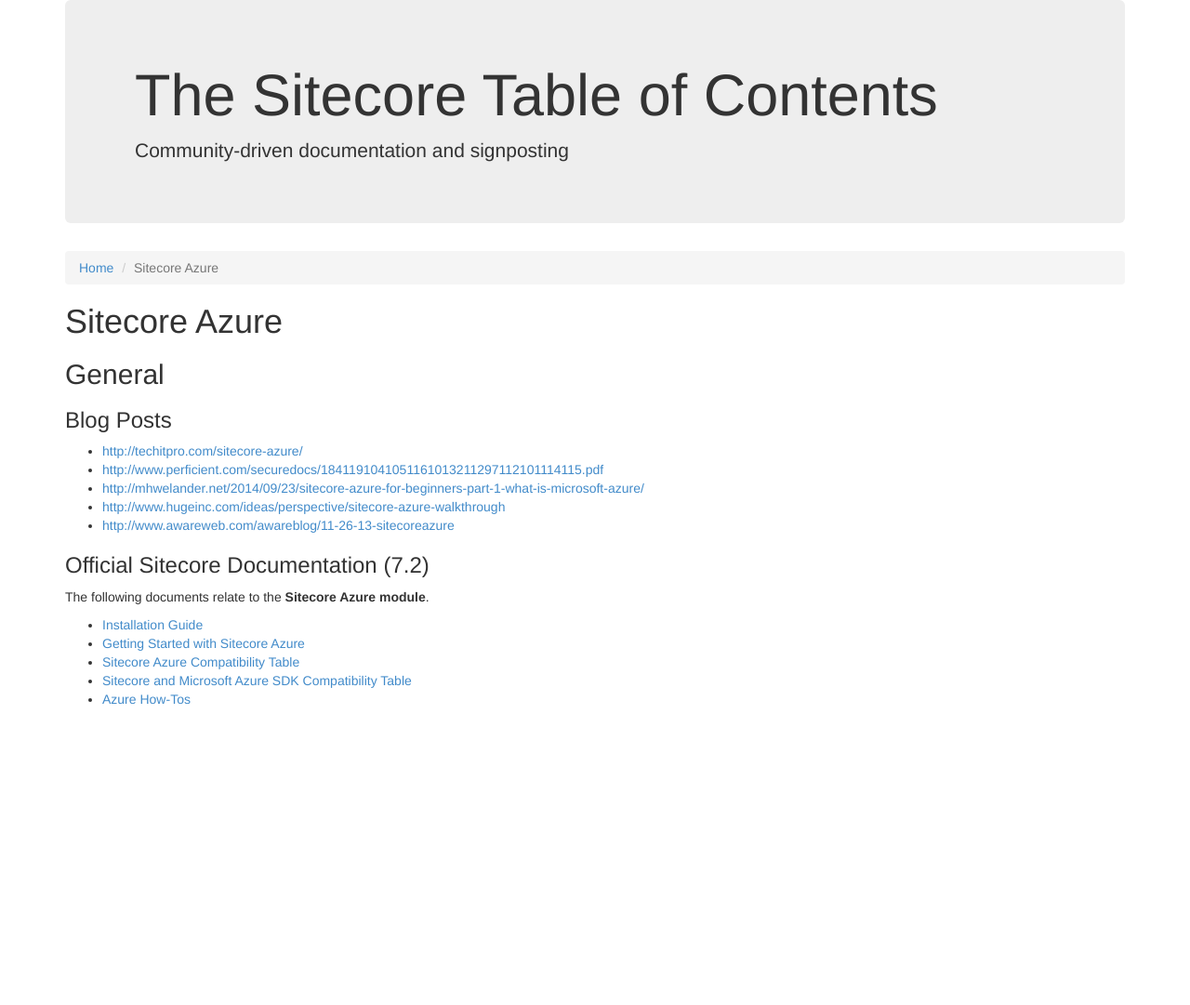
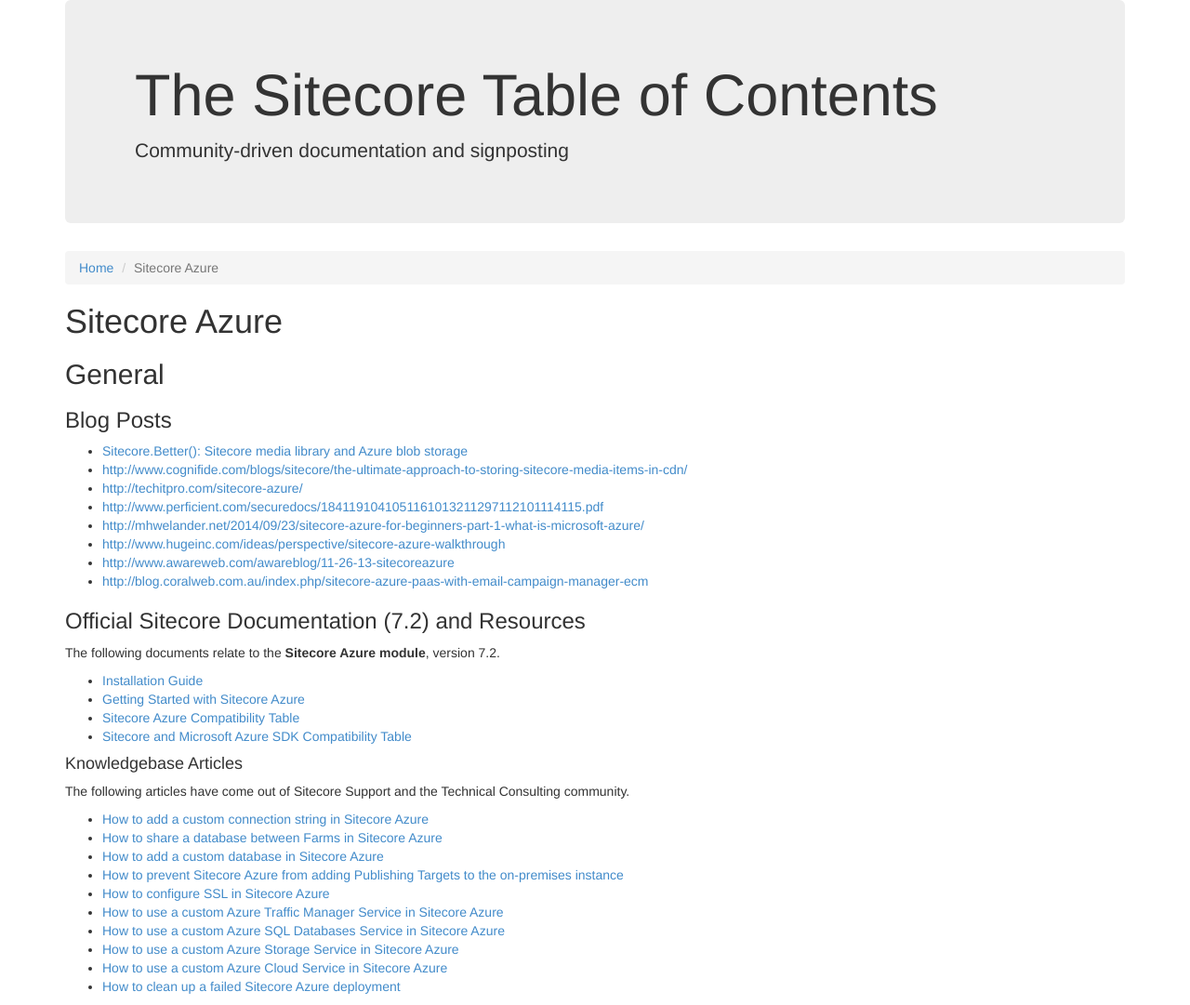
Before and after one commit to Sitecore-Community/docs, a Jekyll site: the page built from documentation/Sitecore Azure/index.md, in a window 1280 px wide. Shown: the whole page at 93% size. Built offline with Jekyll 4.4.1, drawn with Linux system fonts in a browser that asks for light colours; nearby versions of some CDN libraries; before the commit the page ends 900 px from its top, so only the background shows below that.

Commit message:
Modified file using Dillinger

```diff
--- a/documentation/Sitecore Azure/index.md
+++ b/documentation/Sitecore Azure/index.md
@@ -9,18 +9,34 @@
 
 ### Blog Posts
 
+* [Sitecore.Better(): Sitecore media library and Azure blob storage](http://www.sitecore.net/Community/Technical-Blogs/SitecoreBetter/Posts/2013/07/Sitecore-media-library-and-Azure-blob-storage.aspx)
+* [http://www.cognifide.com/blogs/sitecore/the-ultimate-approach-to-storing-sitecore-media-items-in-cdn/ ](http://www.cognifide.com/blogs/sitecore/the-ultimate-approach-to-storing-sitecore-media-items-in-cdn/ )
 * [http://techitpro.com/sitecore-azure/](http://techitpro.com/sitecore-azure/)
 * [http://www.perficient.com/securedocs/1841191041051161013211297112101114115.pdf](http://www.perficient.com/securedocs/1841191041051161013211297112101114115.pdf)
 * [http://mhwelander.net/2014/09/23/sitecore-azure-for-beginners-part-1-what-is-microsoft-azure/](http://mhwelander.net/2014/09/23/sitecore-azure-for-beginners-part-1-what-is-microsoft-azure/)
 * [http://www.hugeinc.com/ideas/perspective/sitecore-azure-walkthrough](http://www.hugeinc.com/ideas/perspective/sitecore-azure-walkthrough)
 * [http://www.awareweb.com/awareblog/11-26-13-sitecoreazure](http://www.awareweb.com/awareblog/11-26-13-sitecoreazure)
+* [http://blog.coralweb.com.au/index.php/sitecore-azure-paas-with-email-campaign-manager-ecm](http://blog.coralweb.com.au/index.php/sitecore-azure-paas-with-email-campaign-manager-ecm )
 
-### Official Sitecore Documentation (7.2)
+### Official Sitecore Documentation (7.2) and Resources
 
-The following documents relate to the **Sitecore Azure module**.
+The following documents relate to the **Sitecore Azure module**, version 7.2.
 
 * [Installation Guide](http://sdn.sitecore.net/Products/Sitecore%20Azure/Sitecore%20Azure%207,-d-,2/Installation.aspx)
 * [Getting Started with Sitecore Azure](http://sdn.sitecore.net/Products/Sitecore%20Azure/Sitecore%20Azure%207,-d-,2/Documentation.aspx)
 * [Sitecore Azure Compatibility Table](https://kb.sitecore.net/articles/880886)
 * [Sitecore and Microsoft Azure SDK Compatibility Table](https://kb.sitecore.net/articles/026831)
-* [Azure How-Tos](https://kb.sitecore.net/SearchResults#fltr=t1,p8&slider=0,9&pg=1)
+
+#### Knowledgebase Articles
+The following articles have come out of Sitecore Support and the Technical Consulting community.
+
+* [How to add a custom connection string in Sitecore Azure](https://kb.sitecore.net/articles/440060)
+* [How to share a database between Farms in Sitecore Azure](https://kb.sitecore.net/articles/714079)
+* [How to add a custom database in Sitecore Azure](https://kb.sitecore.net/articles/179306)
+* [How to prevent Sitecore Azure from adding Publishing Targets to the on-premises instance](https://kb.sitecore.net/articles/427410)
+* [How to configure SSL in Sitecore Azure](https://kb.sitecore.net/articles/661557)
+* [How to use a custom Azure Traffic Manager Service in Sitecore Azure](https://kb.sitecore.net/articles/739564)
+* [How to use a custom Azure SQL Databases Service in Sitecore Azure](https://kb.sitecore.net/articles/001970)
+* [How to use a custom Azure Storage Service in Sitecore Azure](https://kb.sitecore.net/articles/728236)
+* [How to use a custom Azure Cloud Service in Sitecore Azure](https://kb.sitecore.net/articles/726135)
+* [How to clean up a failed Sitecore Azure deployment](https://kb.sitecore.net/articles/771717)
```
